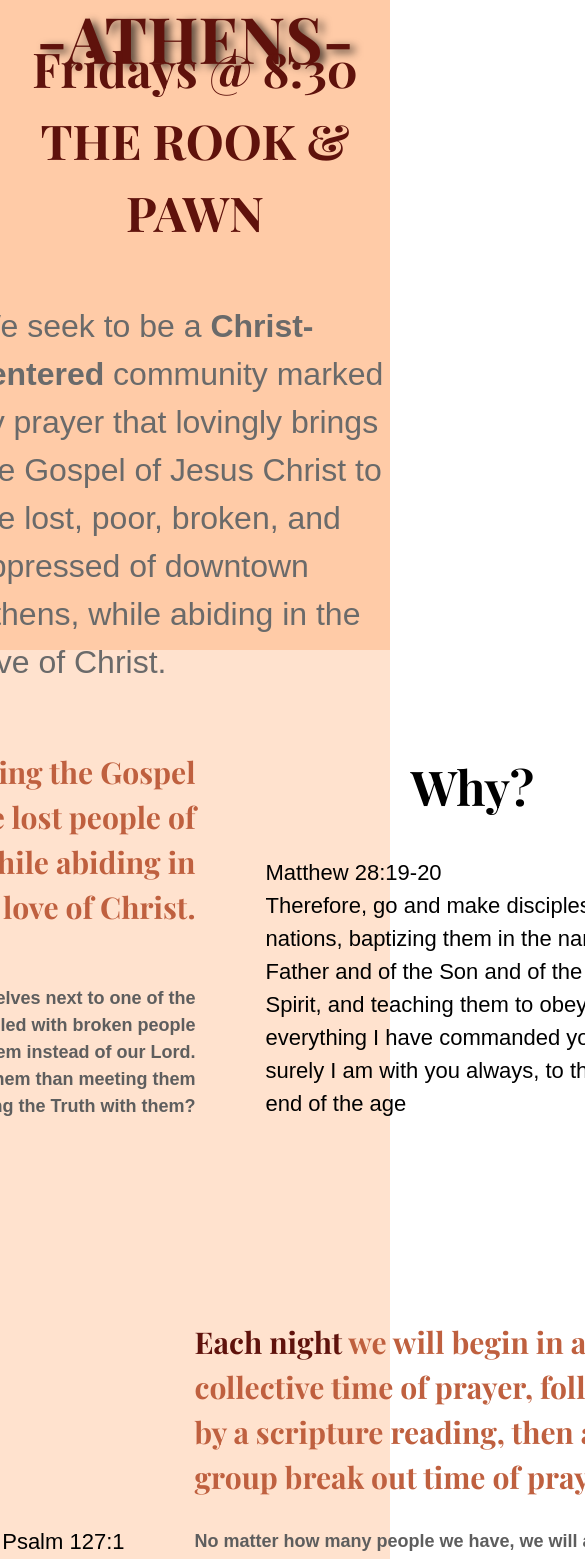
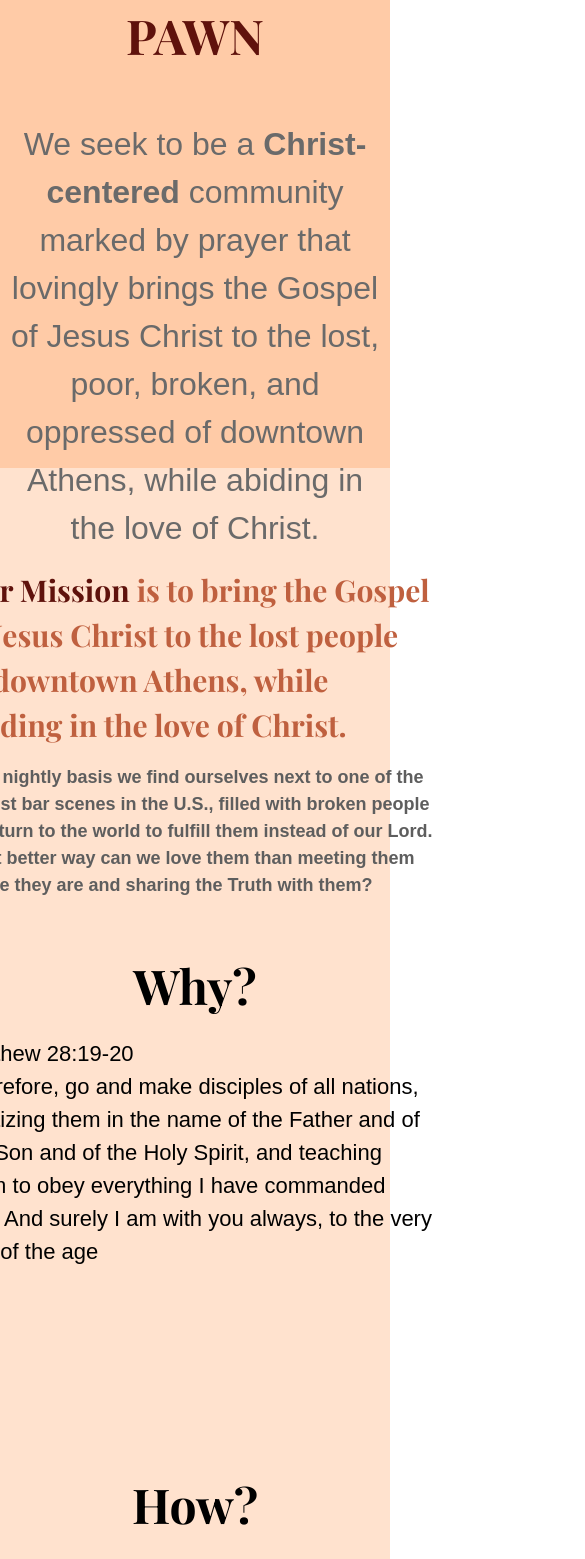
Before and after one commit to bainblan/harvest-athens, a Next.js app: page / in a window 390 px wide. Shown: the part 380-1939 px from the top of the page, 585 px wide, since content can reach past the window. Built offline with nearby package versions, Linux system fonts and the light colour scheme.

Commit message:
responsiveness finished

```diff
--- a/app/gospel/page.tsx
+++ b/app/gospel/page.tsx
@@ -8,7 +8,7 @@
     return (
         <main className="min-h-screen flex flex-col items-center justify-between bg-[#FFCBA7] gap-[100px]">
             <Navbar />
-            <FadeIn direction="down" className="flex justify-center items-center text-[48px] font-playfair font-bold text-[#5F120C] drop-shadow-[5px_3px_4px_rgba(0,0,0,0.3)]">
+            <FadeIn direction="down" className="flex justify-center text-center items-center text-[48px] font-playfair font-bold text-[#5F120C] drop-shadow-[5px_3px_4px_rgba(0,0,0,0.3)]">
                 How Can I Become a Follower of Jesus?
             </FadeIn>
             <div className="flex flex-col items-center">
@@ -16,9 +16,10 @@
                     src={cross}
                     alt="Wooden Cross necklace"
                     height={300}
+                    className="rounded-lg"
                 />
             </div>
-            <div className="flex flex-row w-[1228px] justify-between self-center text-black">
+            <div className="flex flex-col xl:flex-row gap-[50px] items-start w-fit justify-between self-center text-black">
                 <FadeIn direction="left" className="flex flex-col w-[348px] gap-[50px]">
                     <p className="font-bold font-Lato text-[24px] text-center">
                         Admit You are a Sinner and that your sin separates you from God.
@@ -63,7 +64,7 @@
                 <FadeIn direction="down" className="flex justify-center items-center text-[48px] font-playfair font-bold text-[#5F120C]">
                     Make a Decision?
                 </FadeIn>
-                <FadeIn direction="up" className="w-[790px] h-fit text-center text-black text-[24px] font-medium font-Lato">
+                <FadeIn direction="up" className="w-[520px] md:w-[790px] h-fit text-center text-black text-[24px] font-medium font-Lato">
                     If you have made a decision to accept Christ as your Lord and Savior or would like to talk more about salvation, contact Cort McGowan at<br />864-770-5600.
                 </FadeIn>
             </div>
--- a/app/leadership/page.tsx
+++ b/app/leadership/page.tsx
@@ -8,12 +8,12 @@
 
 export default function Leadership() {
     return (
-        <main className="min-h-screen flex flex-col justify-between bg-[#FFCBA7]">
+        <main className="min-h-screen flex flex-col gap-[100px] justify-between bg-[#FFCBA7]">
             <Navbar />
             <FadeIn direction="down" className="flex justify-center items-center text-[48px] font-playfair font-bold text-[#5F120C] drop-shadow-[5px_3px_4px_rgba(0,0,0,0.3)]">
                 LEADERSHIP
             </FadeIn>
-            <div className="flex flex-row justify-between w-[1200px] self-center">
+            <div className="flex flex-col md:flex-row gap-[50px] items-center justify-between w-fit self-center">
                 <Leadercard
                     img={cort}
                     name="Cort McGowan"
--- a/app/page.tsx
+++ b/app/page.tsx
@@ -1,4 +1,5 @@
 import Navbar from "../components/Navbar";
+import Landing from "../components/Landing";
 import Title from "../components/Title";
 import Why from "../components/Why";
 import How from "../components/How";
@@ -9,6 +10,7 @@
   return (
     <main>
       <Navbar />
+      <Landing />
       <Title />
       <Why />
       <How />
--- a/app/partners/page.tsx
+++ b/app/partners/page.tsx
@@ -8,12 +8,12 @@
 
 export default function Partners() {
     return (
-        <main className="min-h-screen flex flex-col justify-between bg-[#FFCBA7]">
+        <main className="min-h-screen flex flex-col gap-[100px] justify-between bg-[#FFCBA7]">
             <Navbar />
             <FadeIn direction="down" className="flex justify-center items-center text-[48px] font-playfair font-bold text-[#5F120C] drop-shadow-[5px_3px_4px_rgba(0,0,0,0.3)]">
                 Our Ministry Partners
             </FadeIn>
-            <div className="flex flex-row justify-between w-[1200px] self-center">
+            <div className="flex flex-col md:flex-row gap-[50px] items-center justify-between w-fit self-center">
                 <Partnercard
                     img={auburn}
                     name="HARVEST AUBURN"
--- a/components/Contact.tsx
+++ b/components/Contact.tsx
@@ -4,8 +4,8 @@
 
 export default function Contact() {
     return (
-        <div className="flex bg-[#FFCBA7] justify-center px-[10px] py-[100px] gap-[10px]">
-            <div className="flex w-fit h-[370px] justify-between gap-[70px]">
+        <section className="flex bg-[#FFCBA7] justify-center px-[10px] py-[100px] gap-[10px]">
+            <div className="flex flex-col items-center md:flex-row w-fit h-fit justify-between gap-[70px]">
                 <FadeIn direction="left" className="flex flex-col w-[485px] h-full justify-between">
                     <p className="font-bold font-playfair text-[30px] text-[#BF603F] text-right">
                         <span className="text-[#5F120C]">More details</span> regarding logistics, safety and resources will be shared in the <span className="text-[#5F120C]">GroupMe</span>, join if you&apos;re interested!
@@ -29,6 +29,6 @@
                     </p>
                 </FadeIn>
             </div>
-        </div>
+        </section>
     );
 }
--- a/components/How.tsx
+++ b/components/How.tsx
@@ -2,9 +2,9 @@
 
 export default function How() {
     return (
-        <div className="flex bg-[#FFE2CE] justify-center px-[10px] py-[100px] gap-[10px]">
-            <div className="flex w-fit h-[370px] justify-between gap-[70px]">
-                <FadeIn direction="up" className="flex flex-col w-[414px] h-full justify-between">
+        <section className="flex bg-[#FFE2CE] justify-center px-[10px] py-[100px] gap-[10px]">
+            <div className="flex flex-col items-center md:flex-row gap-[50px] w-fit h-fit justify-between">
+                <FadeIn direction="up" className="flex flex-col gap-[16px] w-[465px] md:w-[414px] h-full justify-between">
                     <p className="font-bold font-playfair text-[48px] text-black text-center">
                         How?
                     </p>
@@ -16,7 +16,7 @@
                         Unless the Lord builds the house, those who build it labor in vain. Unless the Lord watches over the city, the watchman stays awake in vain.
                     </p>
                 </FadeIn>
-                <FadeIn direction="right" className="flex flex-col w-[485px] h-full justify-between">
+                <FadeIn direction="right" className="flex flex-col w-[465px] h-full gap-[16px] justify-between">
                     <p className="font-bold font-playfair text-[30px] text-[#BF603F] text-left">
                         <span className="text-[#5F120C]">Each night</span> we will begin in a collective time of prayer, followed by a scripture reading, then a group break out time of prayer.
                     </p>
@@ -25,6 +25,6 @@
                     </p>
                 </FadeIn>
             </div>
-        </div>
+        </section>
     );
 }
--- /dev/null
+++ b/components/Landing.tsx
@@ -0,0 +1,9 @@
+
+
+export default function Landing() {
+    return (
+        <div>
+
+        </div>
+    );
+}
--- a/components/Leadercard.tsx
+++ b/components/Leadercard.tsx
@@ -3,7 +3,7 @@
 
 export default function Leadercard({ img, name, pos }: { img: StaticImageData, name: string, pos: string }) {
     return (
-        <div className="flex flex-col h-fit bg-[#FFF7EA] gap-[10px] px-[20px] py-[20px] items-center rounded-xl drop-shadow-[5px_3px_4px_rgba(0,0,0,0.3)] transition duration-200 ease-out hover:-translate-y-1 hover:scale-110">
+        <div className="flex flex-col w-fit h-fit bg-[#FFF7EA] gap-[10px] px-[20px] py-[20px] items-center rounded-xl drop-shadow-[5px_3px_4px_rgba(0,0,0,0.3)] transition duration-200 ease-out hover:-translate-y-1 hover:scale-110">
             <Image
                 src={img}
                 alt={name}
--- a/components/Title.tsx
+++ b/components/Title.tsx
@@ -3,9 +3,7 @@
 import FadeIn from "../components/FadeIn"
 export default function Title() {
     return (
-        <>
-            <Image src={downtown} alt="Downtown Athens" className="w-full" height={574} />
-            <div className="flex w-full h-fit bg-[#FFCBA7] justify-center px-[10px] pb-[50px]">
+        <section className="flex w-full h-fit bg-[#FFCBA7] justify-center px-[10px] pb-[50px]">
             <div className="flex flex-col w-[854px] h-[754px] justify-between items-center">
                 <h1 className="text-[#5F120C] text-center font-bold font-playfair text-[96px] drop-shadow-[5px_3px_4px_rgba(0,0,0,0.7)]">
                     HARVEST<br />
@@ -15,11 +13,10 @@
                     Fridays @ 8:30<br />
                     THE ROOK & PAWN
                 </h3>
-                    <FadeIn direction="down" className="text-[#6A6A6A] font-lato text-[32px]">
+                <FadeIn direction="down" className="text-[#6A6A6A] text-center md:text-left px-[30px] font-lato text-[32px]">
                     We seek to be a <b>Christ-centered</b> community marked by prayer that lovingly brings the Gospel of Jesus Christ to the lost, poor, broken, and oppressed of downtown Athens, while abiding in the love of Christ.
                 </FadeIn>
             </div>
-            </div>
-        </>
+        </section>
     );
 }
--- a/components/Why.tsx
+++ b/components/Why.tsx
@@ -1,28 +1,27 @@
 import FadeIn from "../components/FadeIn";
 
 export default function Why() {
-
     return (
-        <div className="flex bg-[#FFE2CE] justify-center px-[10px] py-[100px] gap-[10px]">
-            <div className="flex w-fit h-[370px] justify-between gap-[70px]">
-                <FadeIn direction="left" className="flex flex-col w-[485px] h-full justify-between">
-                    <p className="font-bold font-playfair text-[30px] text-[#BF603F] text-right">
+        <section className="flex bg-[#FFE2CE] justify-center px-[10px] py-[100px] gap-[10px]">
+            <div className="flex flex-col items-center md:flex-row gap-[50px] w-fit h-fit justify-between">
+                <FadeIn direction="left" className="flex flex-col w-[475px] h-full gap-[16px] justify-between">
+                    <p className="font-bold font-playfair text-[30px] text-[#BF603F] md:text-right">
                         <span className="text-[#5F120C]">Our Mission</span> is to bring the Gospel of Jesus Christ to the lost people of downtown Athens, while abiding in the love of Christ.
                     </p>
-                    <p className="font-semibold font-Lato text-[18px] text-[#5E5E5E] text-right">
+                    <p className="font-semibold font-Lato text-[18px] text-[#5E5E5E] md:text-right">
                         On a nightly basis we find ourselves next to one of the largest bar scenes in the U.S., filled with broken people who turn to the world to fulfill them instead of our Lord. What better way can we love them than meeting them where they are and sharing the Truth with them?
                     </p>
                 </FadeIn>
-                <FadeIn direction="up" className="flex flex-col w-[414px] h-full justify-between">
+                <FadeIn direction="up" className="flex flex-col gap-[16px] w-[475px] md:w-[414px] h-full justify-between">
                     <p className="font-bold font-playfair text-[48px] text-black text-center">
                         Why?
                     </p>
-                    <p className="font-medium font-Lato text-[22px] text-black text-left">
+                    <p className="font-medium font-Lato text-[22px] text-black md:text-left">
                         Matthew 28:19-20<br />
                         Therefore, go and make disciples of all nations, baptizing them in the name of the Father and of the Son and of the Holy Spirit, and teaching them to obey everything I have commanded you. And surely I am with you always, to the very end of the age
                     </p>
                 </FadeIn>
             </div>
-        </div>
+        </section>
     );
 }
```
Lines whose indentation alone changed are shown as unchanged.
